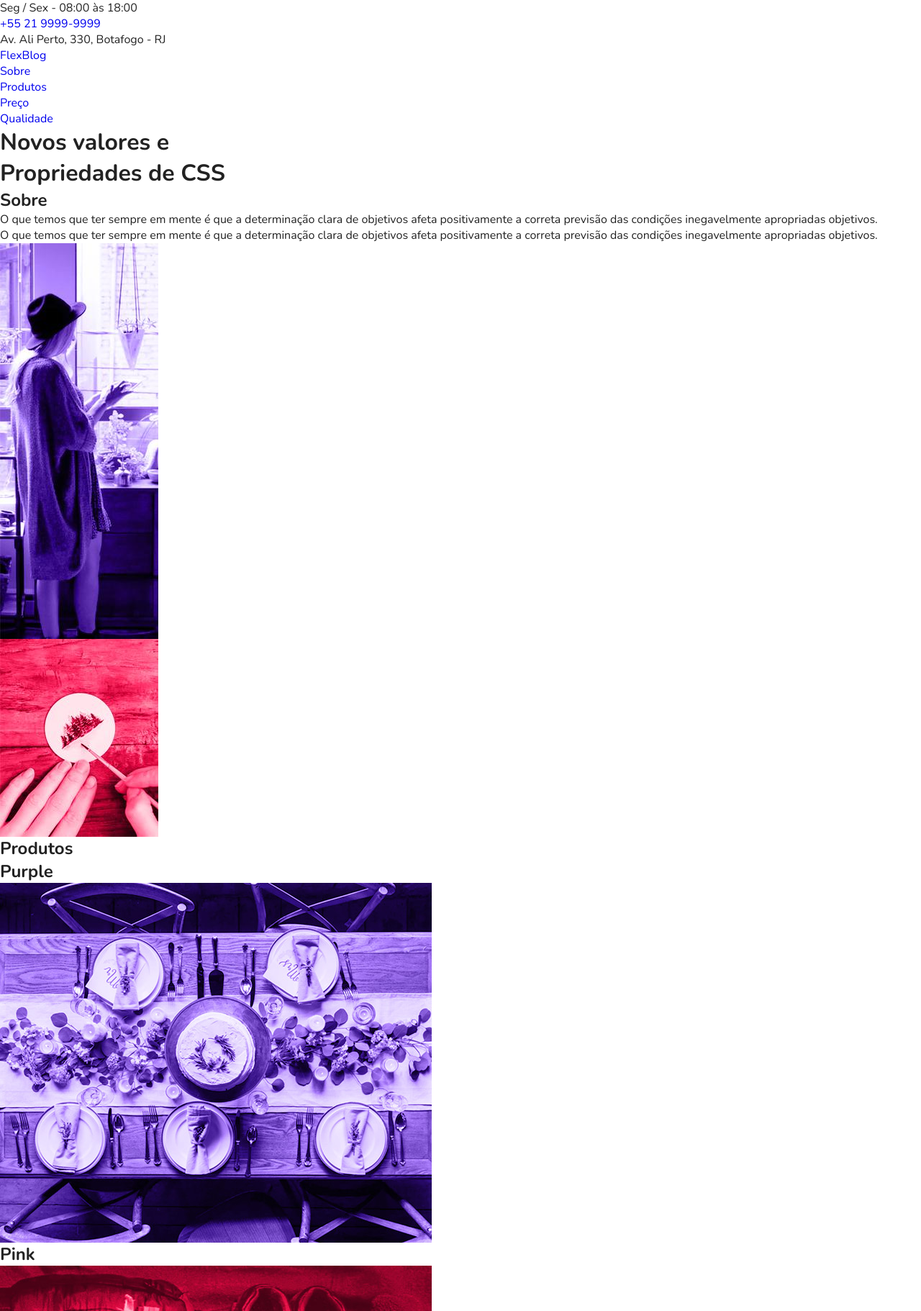
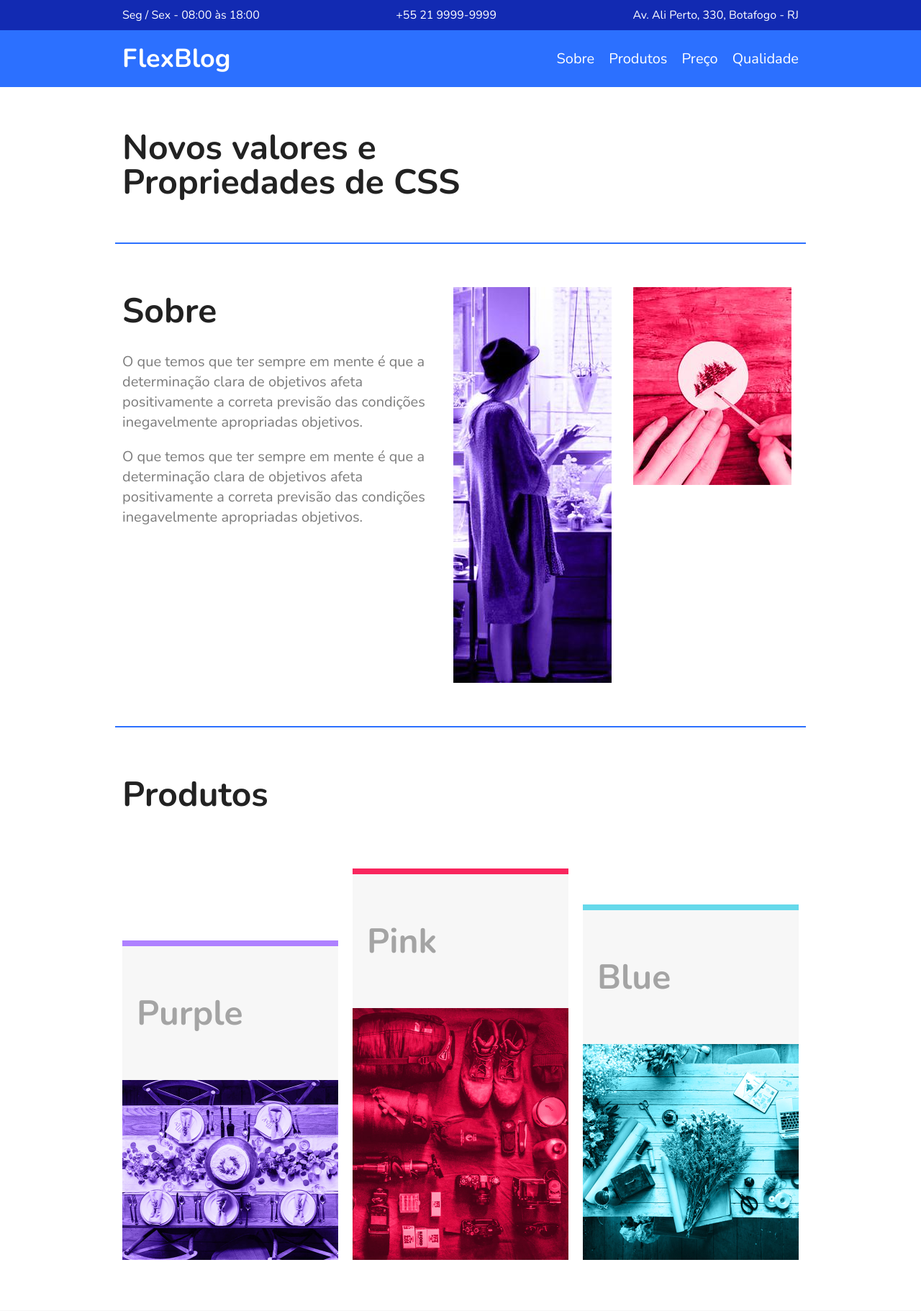
Before and after one commit to pedrocamussi/origamid, a PHP site: page / in a window 1280 px wide. Shown: the top 1822 px of the page at 72% size. Run offline with PHP 8.4, Linux system fonts and the light colour scheme.

Commit message:
price done

```diff
--- a/6 - CSS Flexbox/flexblog/css/style.css
+++ b/6 - CSS Flexbox/flexblog/css/style.css
@@ -20,3 +20,248 @@ img{
 *{
     box-sizing: border-box;
 }
+
+/* Superinfo */
+
+.superinfo-bg{
+    background: #122ab2;
+    color: white;
+}
+.superinfo{
+    max-width: 960px;
+    margin: 0 auto;
+    display: flex;
+    justify-content: space-between;
+    flex-wrap: wrap;
+    padding-top: 10px;
+}
+
+.superinfo p, .superinfo a{
+    margin: 0 10px 10px 10px;
+}
+
+.superinfo a{
+    color: white;
+}
+
+/* Menu */
+
+.menu-bg{
+    background: #2c70ff;
+
+}
+
+.menu{
+    max-width: 960px;
+    margin: 0 auto;
+    padding: 15px 0px;
+    display: flex;
+    flex-wrap: wrap;
+    justify-content: space-between;
+    align-items: center;
+}
+.menu a{
+    color: white;
+}
+.menu-logo a{
+    font-size: 2.25em;
+    font-weight: bold;
+    margin: 0 10px;
+}
+
+.menu-nav ul{
+    display: flex;
+    flex-wrap: wrap;
+}
+
+.menu-nav a{
+    font-size: 1.25em;
+    display: block;
+    padding: 10px;
+}
+
+/* Introdução */
+
+.introducao{
+    font-size: 3em;
+    line-height: 1;
+    max-width: 960px;
+    margin: 0 auto;
+    padding: 60px 10px;
+}
+
+/* Sobre */
+
+.sobre{
+    border-top: 2px solid #2c70ff;
+    border-bottom: 2px solid #2c70ff;
+    max-width: 960px;
+    margin: 0 auto;
+    padding: 60px 0;
+    display: flex;
+    flex-wrap: wrap;
+}
+
+.sobre-info{
+    flex: 2 1 300px;
+    margin: 0 10px;
+}
+
+.sobre-info h1{
+    font-size: 3em;
+    margin-bottom: .5em;
+}
+
+.sobre-info p{
+    font-size: 1.25em;
+    line-height: 1.4;
+    margin-bottom: 1em;
+    color: #7c7c7c;
+}
+
+.sobre-img{
+    flex: 1 1 160px;
+    margin: 0 10px;
+}
+
+/* Produtos */
+
+.produtos{
+    max-width: 960px;
+    margin: 60px auto;
+}
+
+.produtos h1{
+    font-size: 3em;
+    margin: 0 10px 60px 10px;
+}
+
+.produtos-container{
+    display: flex;
+    flex-wrap: wrap;
+    align-items: flex-end;
+}
+.produtos-item{
+    flex: 1 1 175px;
+    margin: 10px;
+}
+
+.produtos-item h2{
+    font-size: 3em;
+    color: #a4a4a4;
+    background: #f7f7f7;
+    padding: 60px 20px;
+}
+
+.purple{
+    border-top: 8px solid #ae81ff;
+}
+
+.pink{
+    border-top: 8px solid #f9265e;
+}
+
+.blue{
+    border-top: 8px solid #66d9eb;
+}
+
+/* Preço */
+
+.preco{
+    background: #f7f7f7;
+    padding: 60px;
+    display: flex;
+    flex-wrap: wrap;
+    align-items: flex-end;
+}
+
+.preco-item{
+    flex: 1 1 260px;
+    border: 4px solid #fff;
+    padding: 20px;
+    margin: 10px;
+}
+
+.preco-item h2{
+    font-size: 3em;
+    color: #a4a4a4;
+    text-align: center;
+    margin-top: 20px;
+}
+
+.preco-item span{
+    max-width: 300px;
+    margin: 20px auto;
+    display: block;
+    font-size: 3em;
+    text-align: center;
+    font-weight: bold;
+    padding: 10px 0 5px 0;
+    border-top: 4px solid #fff;
+    border-bottom: 4px solid #fff;
+
+}
+
+.preco-item sup{
+    font-size: 1.5rem;
+}
+
+.preco-item ul{
+    max-width: 300px;
+    margin: 20px auto;
+    font-size: 1.25em;
+    font-style: italic;
+    color: #7c7c7c
+}
+
+.preco-item li{
+    display: flex;
+    justify-content: space-between;
+    align-items: center;
+    margin-bottom: 15px;
+}
+
+.preco-item li::after{
+    content: '';
+    display: block;
+    width: 6px;
+    height: 6px;
+    background: #2c70ff;
+    border-radius: 50%;
+}
+
+.preco-item a{
+    max-width: 300px;
+    display: block;
+    margin: 20px auto;
+    border: 4px solid;
+    color: #222222;
+    text-transform: uppercase;
+    font-weight: bold;
+    font-size: 2.25em;
+    padding: 15px 0;
+    text-align: center;
+}
+
+.preco-item a:hover{
+    color: #2c70ff;
+}
+
+@media(max-width: 800px){
+    .preco{
+        padding: 0 10px 0 10px ;
+    }
+    .preco .preco-item:nth-child(3){
+        order: -2;
+    }
+    .preco .preco-item:nth-child(2){
+        order: -1;
+    }
+}
+
+/* Qualidade */
+
+.qualidade{
+    max-width: 960px;
+
+}
--- a/6 - CSS Flexbox/flexblog/index.html
+++ b/6 - CSS Flexbox/flexblog/index.html
@@ -1,4 +1,3 @@
-<!-- note remember - lucy theme 2.8.2 juliettepretot.lucy-vscode -->
 <!DOCTYPE html>
 <html lang="en">
 <head>
@@ -19,27 +18,29 @@
     <header class="menu-bg">
         <div class="menu">
             <div class="menu-logo"><a href="#">FlexBlog</a></div>
+            <nav class="menu-nav">
                 <ul>
                     <li><a href="#sobre">Sobre</a></li>
                     <li><a href="#produtos">Produtos</a></li>
                     <li><a href="#preco">Preço</a></li>
                     <li><a href="#qualidade">Qualidade</a></li>
                 </ul>
+            </nav>
         </div>
     </header>
 
     <h1 class="introducao">Novos valores e<br>Propriedades de CSS</h1>
 
     <section class="sobre" id="sobre">
-        <div>
+        <div class="sobre-info">
             <h1>Sobre</h1>
             <p>O que temos que ter sempre em mente é que a determinação clara de objetivos afeta positivamente a correta previsão das condições inegavelmente apropriadas objetivos.</p>
             <p>O que temos que ter sempre em mente é que a determinação clara de objetivos afeta positivamente a correta previsão das condições inegavelmente apropriadas objetivos.</p>
         </div>
-        <div>
+        <div class="sobre-img">
             <img src="img/sobre1.jpg" alt="Sobre 1">
         </div>
-        <div>
+        <div class="sobre-img">
             <img src="img/sobre2.jpg" alt="Sobre 1">
         </div>
     </section>
@@ -141,8 +142,7 @@
     </section>
 
     <footer class="footer">
-        <p></p>
-
+        <p></p>=
     </footer>
 
 </body>
```
Lines whose indentation alone changed are shown as unchanged.
